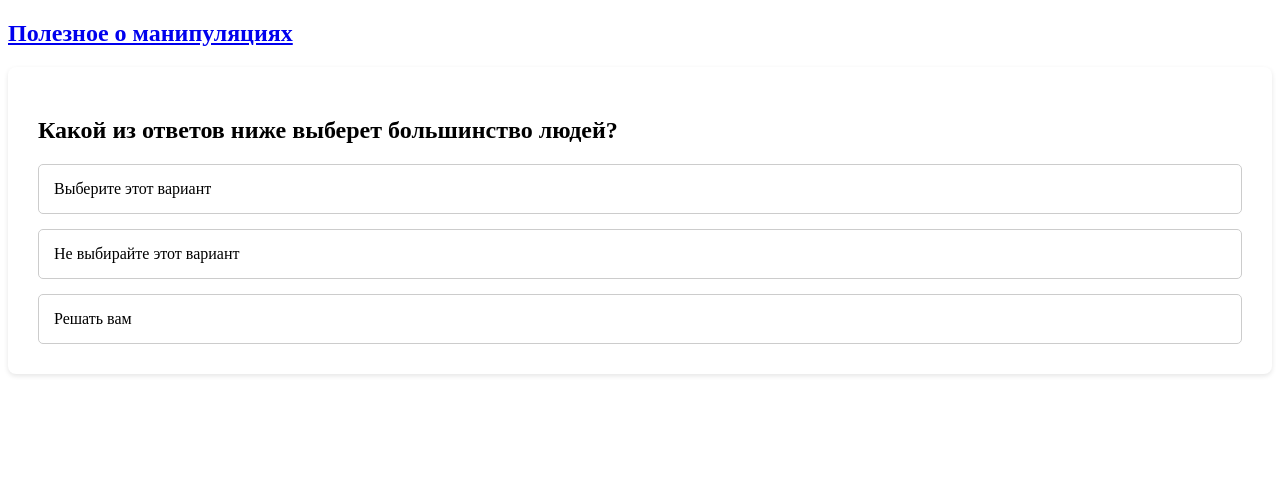
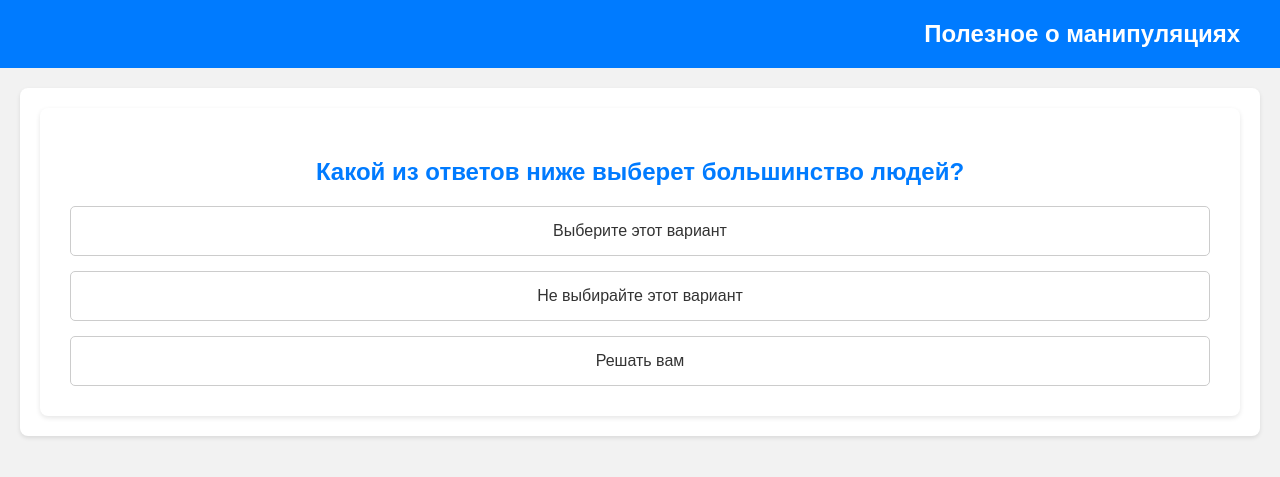
Before and after one commit to sirgrayX/flask_manipulations, a Flask app: page /questionnaire in a window 1280 px wide. Shown: the top 477 px of the page. Run offline with Flask 3, Linux system fonts and the light colour scheme.

Commit message:
поправил стили

```diff
--- a/main.py
+++ b/main.py
@@ -21,6 +21,3 @@
 @app.errorhandler(500)
 def server_error(e):
     return "Неправильный URL"
-
-if __name__ == '__main__':
-    app.run(debug=True)
--- a/static/styles.css
+++ b/static/styles.css
@@ -1,3 +1,121 @@
+/* Основные цвета */
+:root {
+    --primary-color: #007bff; /* Синий */
+    --secondary-color: #2196F3; /* Светло-синий */
+    --background-color: #f2f2f2; /* Серый фон */
+    --text-color: #333; /* Темно-серый текст */
+  }
+
+  /* Общие стили */
+  body {
+    font-family: Arial, sans-serif;
+    background-color: var(--background-color);
+    color: var(--text-color);
+    margin: 0;
+    padding: 0;
+  }
+
+  /* Заголовок */
+  header {
+    background-color: var(--primary-color);
+    color: white;
+    padding: 20px 0;
+    text-align: center;
+  }
+
+  header h1 {
+    margin: 0;
+  }
+
+  header a {
+    color: white;
+    text-decoration: none;
+  }
+
+  /* Контейнер для навигации */
+  .container {
+    display: flex;
+    justify-content: space-between;
+    align-items: center;
+    max-width: 1200px;
+    margin: 0 auto;
+  }
+
+  /* Навигационный элемент (wrapper) */
+  .wrapper {
+    /* Добавьте стили для навигации */
+  }
+
+  /* Основной контент */
+  .containerMain {
+    padding: 20px 0;
+  }
+
+  /* Разметка контента */
+  .layout-out {
+    max-width: 1200px;
+    margin: 0 auto;
+    padding: 20px;
+    background-color: white;
+    border-radius: 8px;
+    box-shadow: 0 2px 4px rgba(0, 0, 0, 0.1);
+  }
+
+  /* Внутренний контент */
+  .layout-inner {
+    /* Добавьте стили для основного контента */
+  }
+
+  /* Дополнительные стили */
+  h1, h2, h3 {
+    color: var(--primary-color);
+  }
+
+  a {
+    color: var(--secondary-color);
+    text-decoration: none;
+  }
+
+  a:hover {
+    text-decoration: underline;
+  }
+
+  .button {
+    background-color: var(--primary-color);
+    color: white;
+    padding: 10px 20px;
+    border: none;
+    border-radius: 4px;
+    cursor: pointer;
+  }
+
+  .button:hover {
+    background-color: var(--secondary-color);
+  }
+
+  .instruction {
+    display: flex;
+    justify-content: center;
+    align-items: center;
+    margin-bottom: 15px;
+    font-size: 1rem;
+  }
+
+
+  /* Отзывчивый дизайн */
+  @media (max-width: 768px) {
+    .container {
+      flex-direction: column;
+    }
+
+    .layout-out {
+      padding: 10px;
+    }
+  }
+
+
+
+
 .quiz-container {
     background-color: #fff;
     padding: 30px;
@@ -8,12 +126,14 @@
 .question {
     font-size: 1.5rem;
     margin-bottom: 20px;
+    text-align: center;
 }
 
 .options {
     display: flex;
     flex-direction: column;
     gap: 15px;
+    text-align: center;
 }
 
 .option {
--- a/templates/base.html
+++ b/templates/base.html
@@ -28,4 +28,3 @@
     </div>
   </body>
 </html>
-<script></script>
--- a/templates/memo.html
+++ b/templates/memo.html
@@ -1,6 +1,6 @@
 {% extends "base.html" %}
 {% block content %}
-<div class="container">
+<div class="container-memo">
   <h1>Памятка: Как распознать и противостоять манипуляциям</h1>
 
   <h2>Что такое манипуляция?</h2>
```
